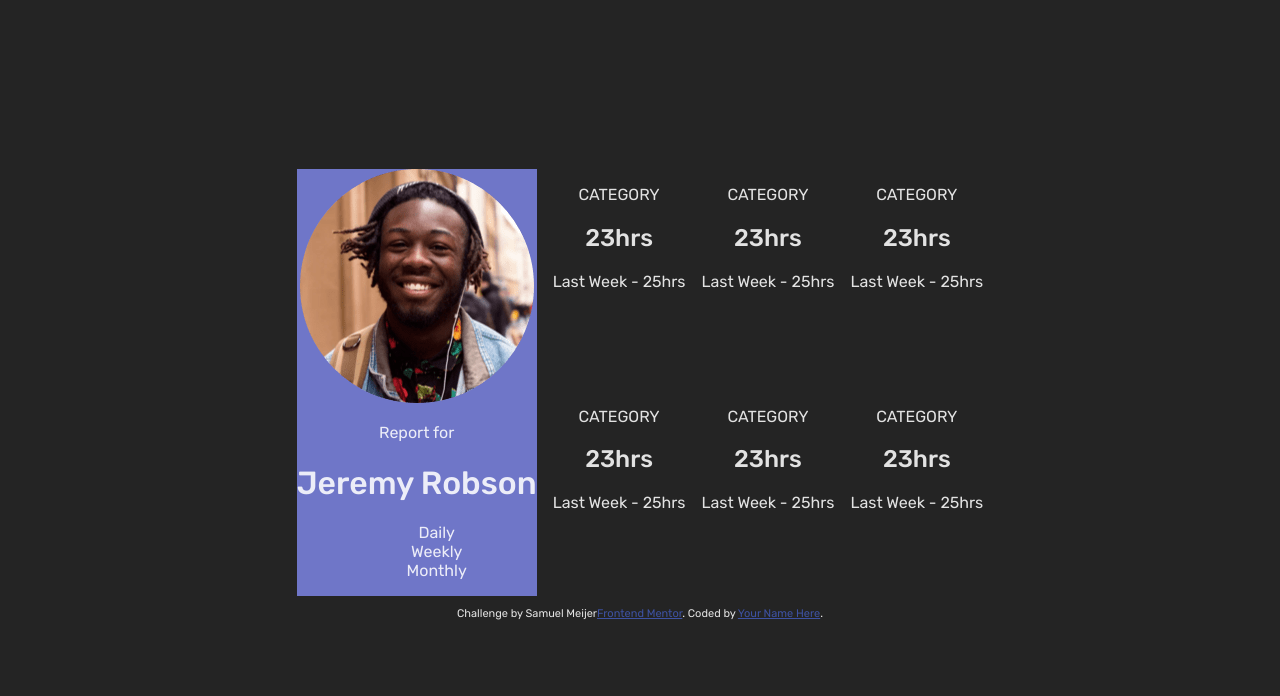
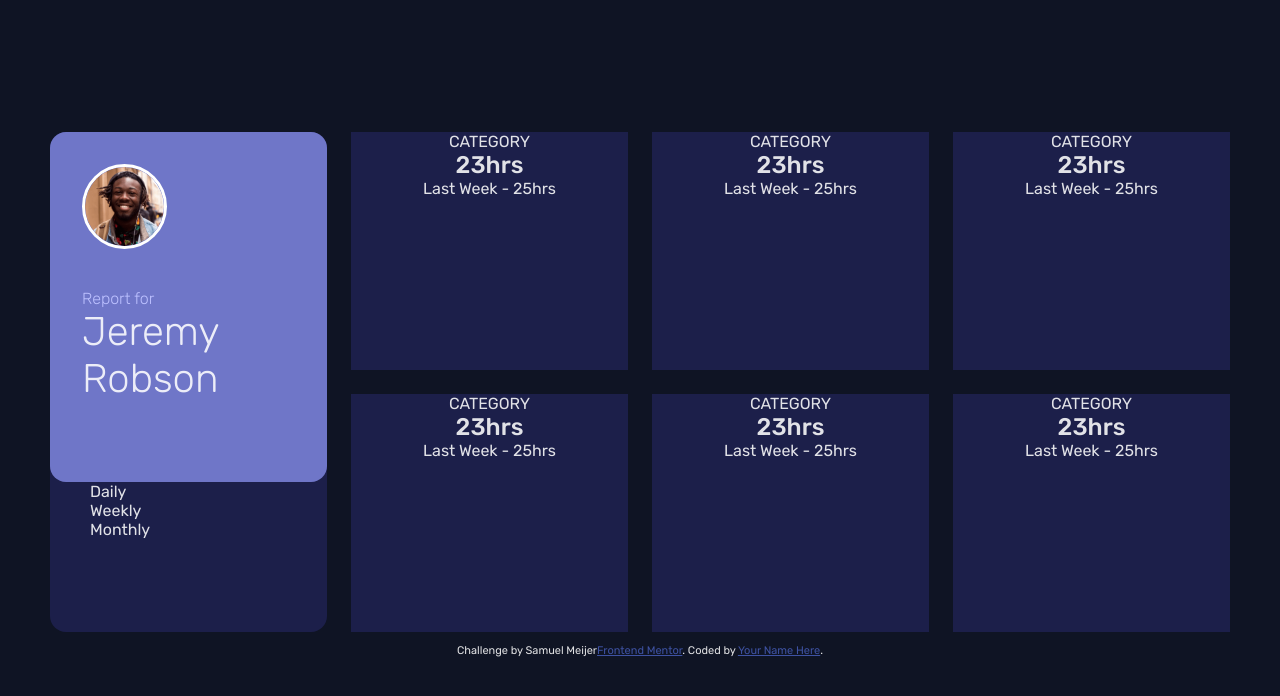
Before and after one commit to SamuelMeijer/fm-time-tracking-dashboard, a React (Vite) app: page / in a window 1280 px wide. Shown: the top 696 px of the page. Built offline with nearby package versions, Linux system fonts and the light colour scheme.

Commit message:
Adding basic styling to profile-container

```diff
--- a/src/App.css
+++ b/src/App.css
@@ -1,5 +1,6 @@
 #root {
-  max-width: 1280px;
+  width: 100%;
+  max-width: 1180px;
   margin: 0 auto;
   text-align: center;
 }
@@ -14,22 +15,64 @@ li {
 
 main {
   width: 100%;
+  min-height: 500px;
   display: grid;
-  grid-template:
+  grid-template-rows: repeat(2, 1fr);
+  grid-template-columns: repeat(4, 1fr);
+  grid-template-areas:
   "a b c d"
   "a e f g";
-  gap: 1rem;
+  gap: 1.5rem;
 
 }
 
 .profile-container {
-  width: 100%;
+  border-radius: 1rem;
   grid-area: a;
+  background: var(--blue-dark);
+
+  text-align: left;
+}
+
+.profile-container-top {
+  height: 70%;
+  border-radius: 1rem;
+  padding: 2rem;
+
+  display: flex;
+  flex-direction: column;
+  align-items: flex-start;
+  justify-content: space-between;
 
   background: var(--blue-desaturated);
 }
 
+.profile-container-top-info {
+  padding-bottom: 3rem;
+  font-weight: 300;
+}
+
+.profile-container-top-info p {
+  color: var(--blue-pale)
+}
+
+.profile-container-top-info h1 {
+  font-weight: 300;
+  font-size: 2.5rem;
+}
+
+.profile-container-top img {
+  width: 40%;
+  border: 3px solid #fff;
+  border-radius: 50%;
+}
+
+.category {
+  background: var(--blue-dark)
+}
+
 .attribution {
+  margin: 0.75rem 0;
   font-size: 11px;
   text-align: center;
 }
--- a/src/App.jsx
+++ b/src/App.jsx
@@ -13,8 +13,10 @@ function App() {
         <div className="profile-container">
           <div className="profile-container-top">
             <img src="./assets/image-jeremy.png" alt="Profile picture" />
-            <p>Report for</p>
-            <h1>Jeremy Robson</h1>
+            <div className="profile-container-top-info">
+              <p>Report for</p>
+              <h1>Jeremy Robson</h1>
+            </div>
           </div>
           <div className="profile-container-bot">
             <ul className="timeframe-toggler">
--- a/src/index.css
+++ b/src/index.css
@@ -4,17 +4,6 @@
 @import-normalize;
 
 :root {
-  font-family: "Rubik", Inter, system-ui, Avenir, Helvetica, Arial, sans-serif;
-  font-weight: 400;
-
-  color: rgba(255, 255, 255, 0.87);
-  background-color: #242424;
-
-  font-synthesis: none;
-  text-rendering: optimizeLegibility;
-  -webkit-font-smoothing: antialiased;
-  -moz-osx-font-smoothing: grayscale;
-
   /* Primary color */
   --blue-primary: hsl(246, 80%, 60%);
   /* Category colors */
@@ -29,6 +18,22 @@
   --blue-dark: hsl(235, 46%, 20%);
   --blue-desaturated: hsl(235, 45%, 61%);
   --blue-pale: hsl(236, 100%, 87%);
+
+  font-family: "Rubik", Inter, system-ui, Avenir, Helvetica, Arial, sans-serif;
+  font-weight: 400;
+
+  color: rgba(255, 255, 255, 0.87);
+  background-color: var(--blue-very-dark);
+
+  font-synthesis: none;
+  text-rendering: optimizeLegibility;
+  -webkit-font-smoothing: antialiased;
+  -moz-osx-font-smoothing: grayscale;
+}
+
+* {
+  box-sizing: border-box;
+  margin: 0;
 }
 
 body {
```
Also changed, not shown: design/desktop-design.jpg.
